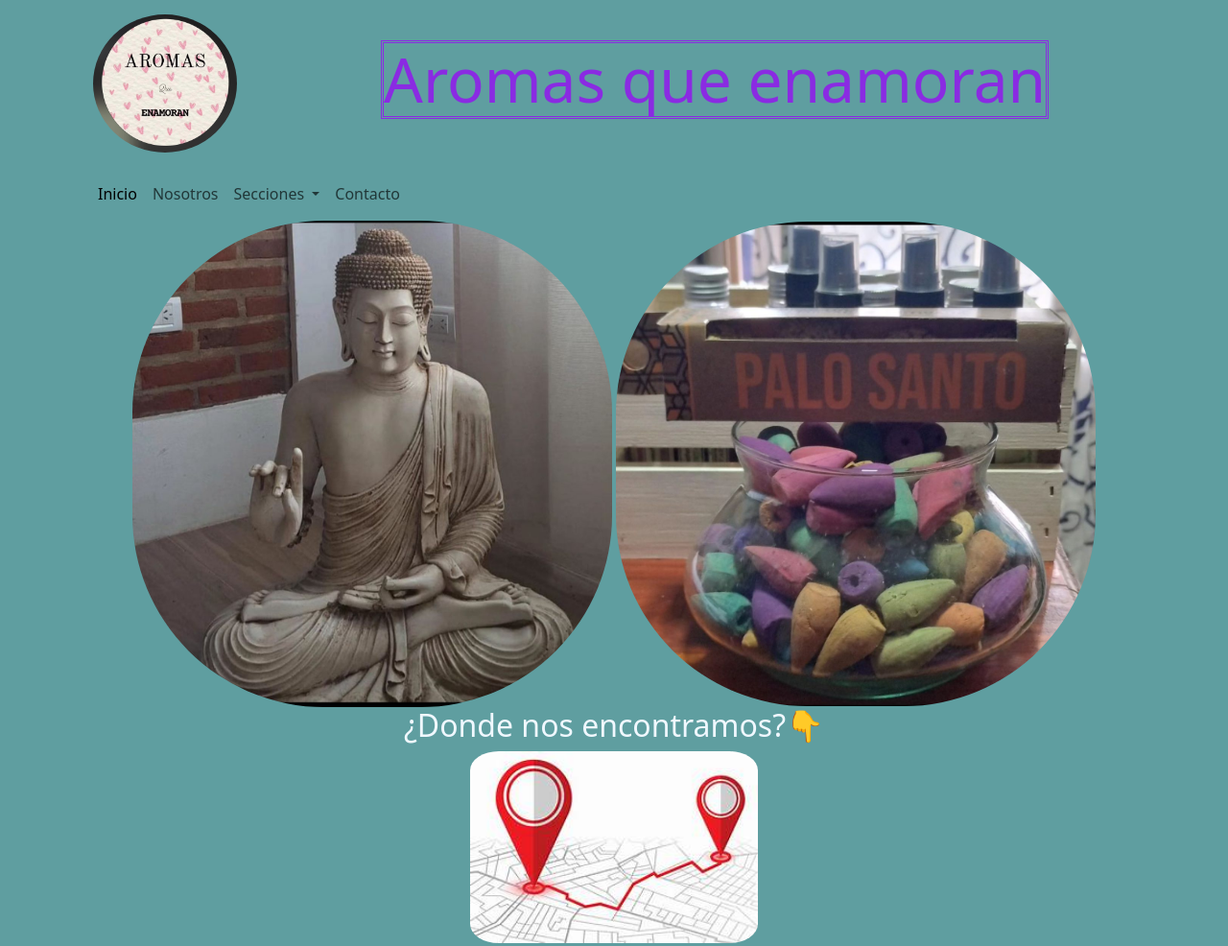
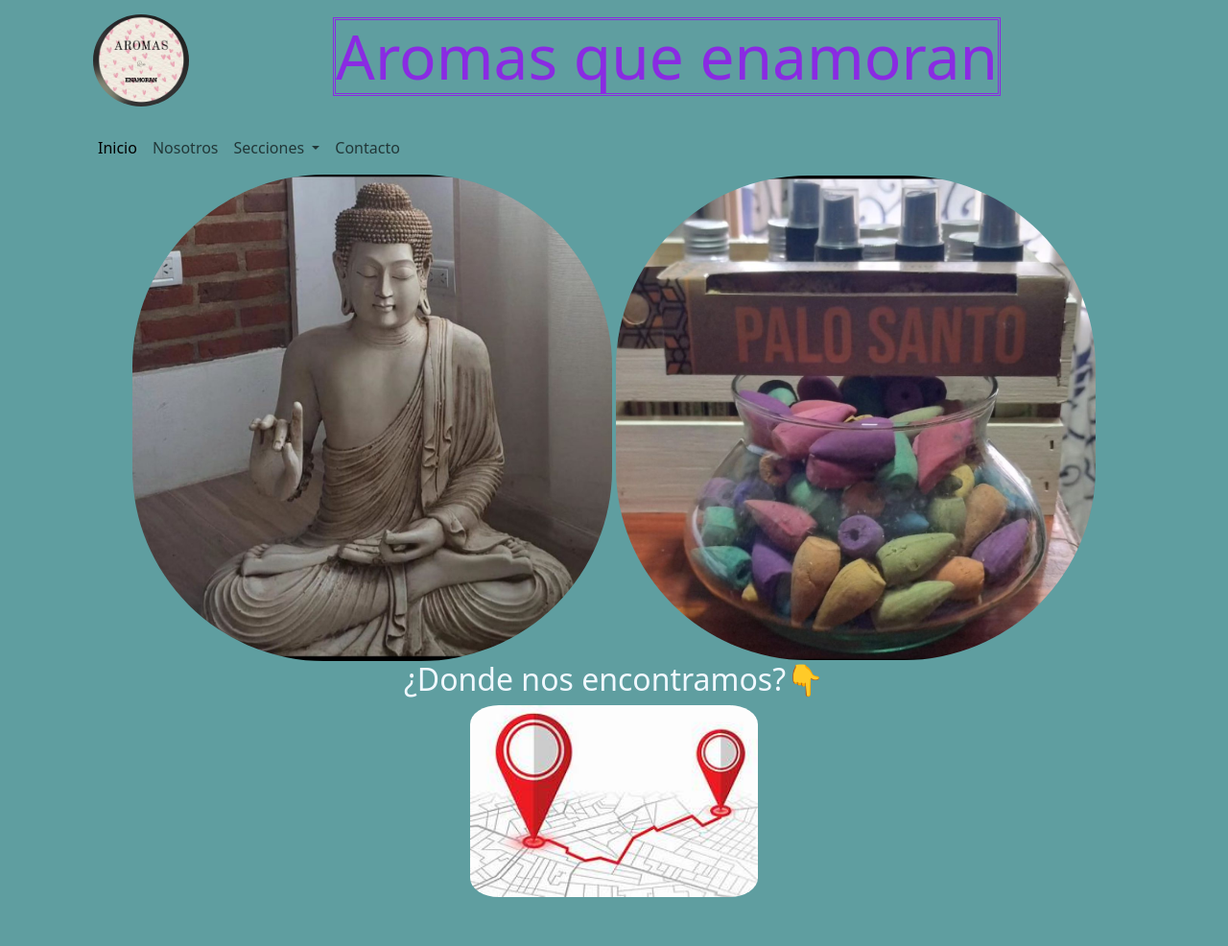
Before and after one commit to maurocabalcagaray/proyectofinal1, a plain HTML site: page index.html in a window 1280 px wide. Shown: the top 986 px of the page at 96% size. Drawn offline with nearby package versions, Linux system fonts and the light colour scheme.

Commit message:
cambio estilo

```diff
--- a/estilo.css
+++ b/estilo.css
@@ -6,7 +6,8 @@
 .logo{
     border-radius: 200%;
     border-color: black;
-    width: 150px;
+    width: 100px;
+    margin-right: 150px;
 }
 body{
     background-color:cadetblue
@@ -140,9 +141,6 @@
 .dropdown-menu{
     background-color: cadetblue;
 }
-.logo{
-    margin-right: 150px;
-}
 .container {
     width:100vw;
     height: 100vw;
@@ -194,10 +192,4 @@
         border-radius: 200px;
         width: 250px;
     }
-
-
    }
-
-   @media screen and (max-width:) {
-
-   }
```
